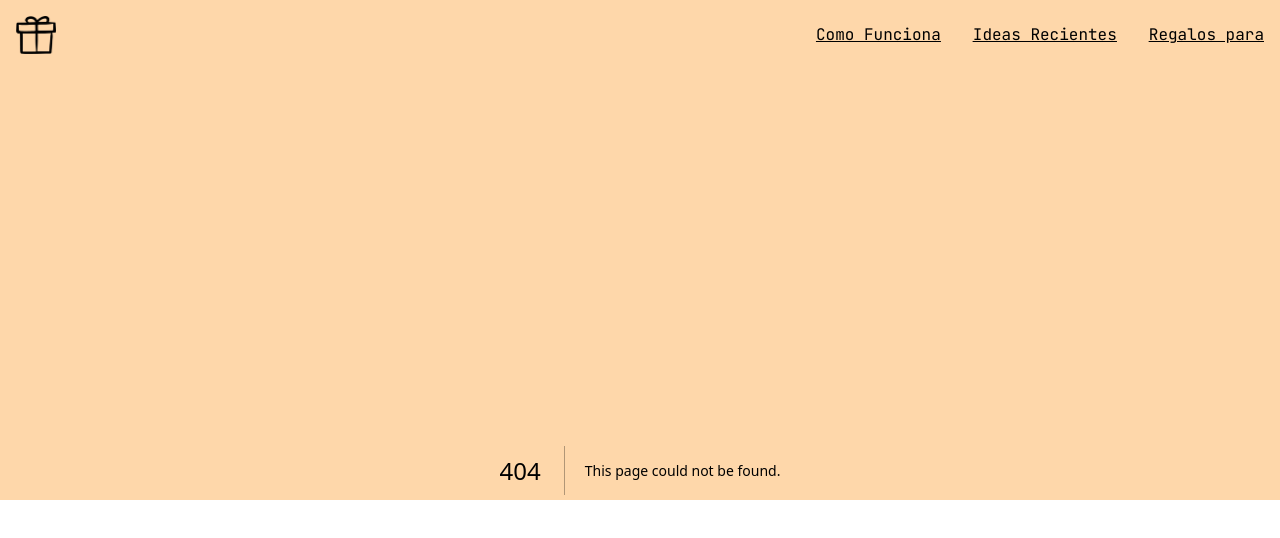
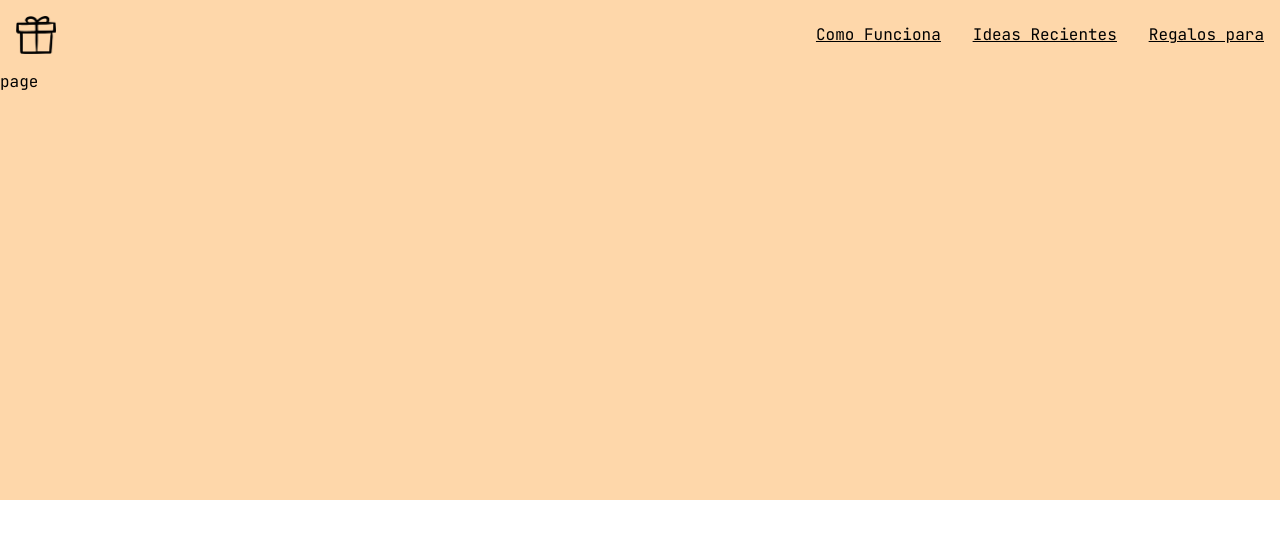
Before and after one commit to sergitejada/MiduVercelHackathon, a Next.js app: page /regalos_para/1 in a window 1280 px wide. Before the commit this address had no page. Shown: the top 538 px of the page. Built offline with nearby package versions, Linux system fonts and the light colour scheme.

Commit message:
familiar page url

```diff
--- /dev/null
+++ b/src/app/regalos_para/[familiar]/page.tsx
@@ -0,0 +1,3 @@
+export default function FamiliarPostPage() {
+	return <div>page</div>
+}
```
